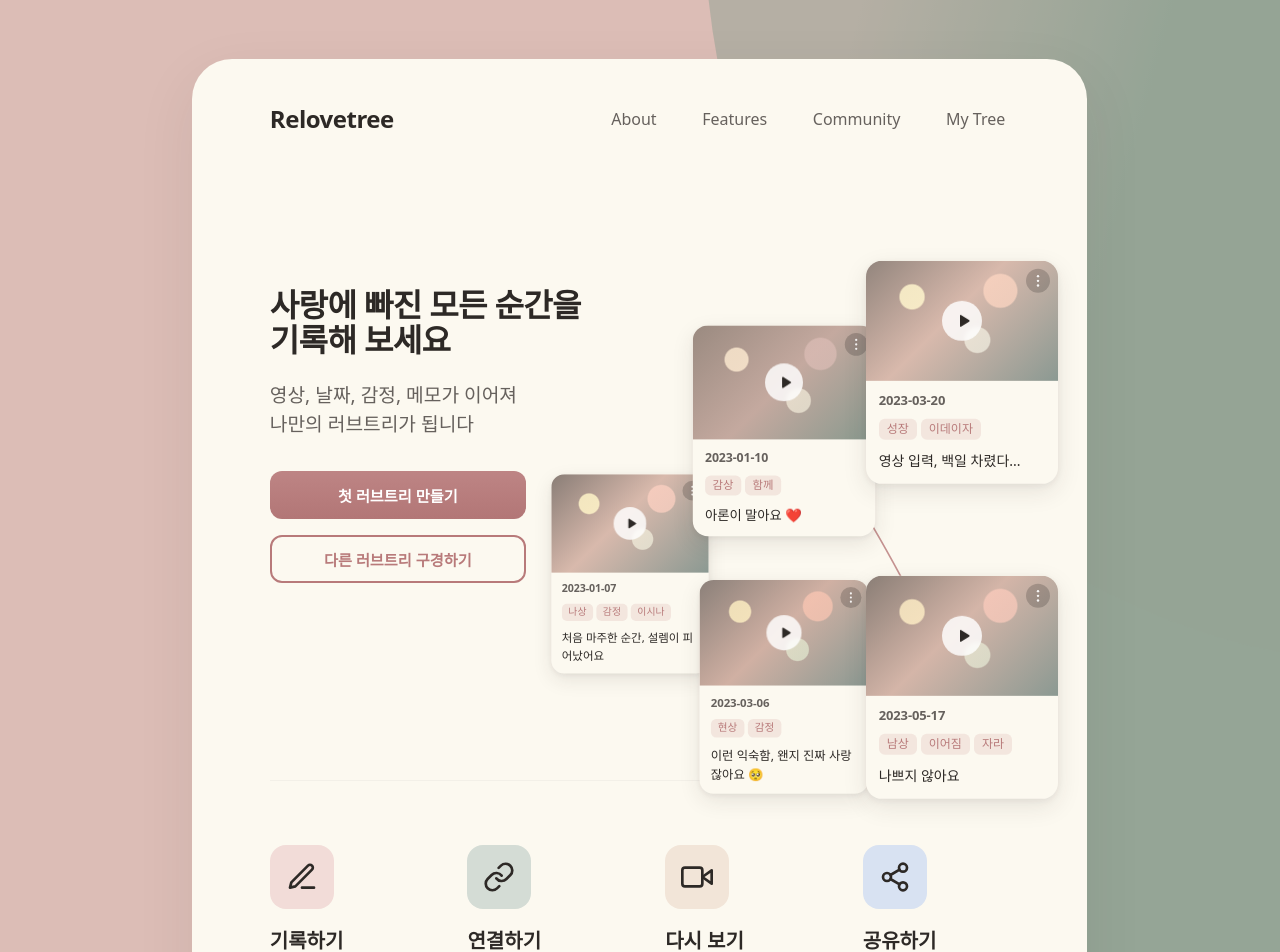
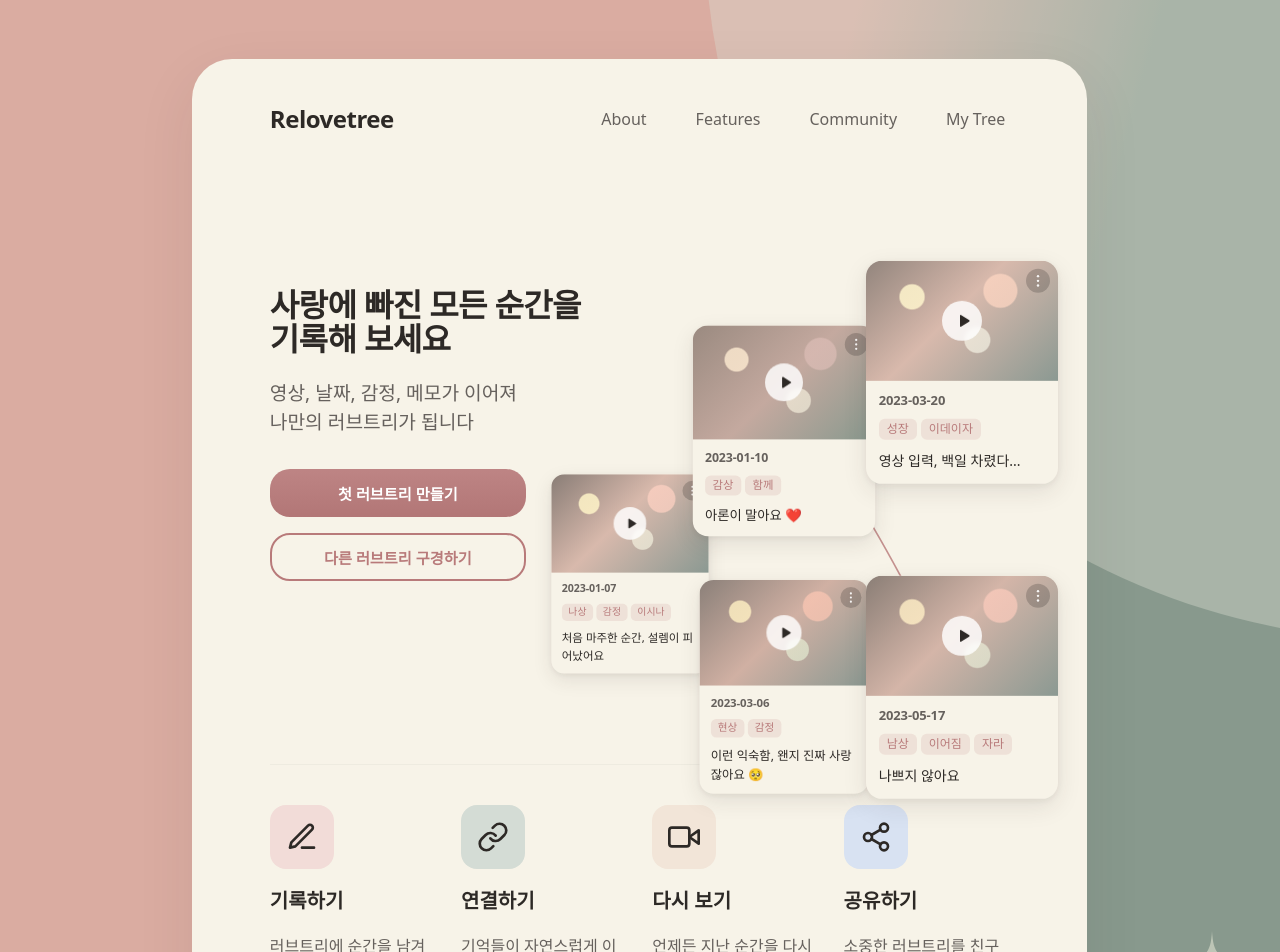
Before and after one commit to skerishKang/lovetree3.0, a React (Vite) app: page / in a window 1280 px wide. Shown: the top 952 px of the page. Built offline with nearby package versions, Linux system fonts and the light colour scheme.

Commit message:
style: refine LT3-HOME-001 visual parity

```diff
--- a/src/components/FeatureSummary.module.css
+++ b/src/components/FeatureSummary.module.css
@@ -1,13 +1,15 @@
 .summary {
   display: grid;
   grid-template-columns: repeat(4, 1fr);
-  /* 2차 보정: 원본 간격. 4컬럼, 패널 폭 1926px(2752) 기준 */
-  gap: clamp(1.5rem, 4vw, 4rem);
-  /* 원본: 아이콘 상단 y=1272(2752), 패널 내에서 충분한 상단 여백 */
-  padding: clamp(3rem, 8vh, 6rem) 0 1rem;
+  /* 2차 보정: 원본 간격. 4컬럼, 패널 폭 1926px(2752) 기준
+     VISUAL refinement: gap 상한 4vw → 2vw, padding 조정 */
+  gap: clamp(1rem, 2vw, 2.5rem);
+  /* 원본: 아이콘 상단 y=1272(2752), 패널 내에서 충분한 상단 여백
+     VISUAL refinement: padding-top 8vh → 5vh */
+  padding: clamp(2rem, 5vh, 4rem) 0 1rem;
   /* 원본: divider가 거의 보이지 않음. 매우 약하게 */
   border-top: 1px solid rgba(45, 41, 38, 0.04);
-  margin-top: clamp(2rem, 5vh, 4rem);
+  margin-top: clamp(1.5rem, 3vh, 2.5rem);
 }
 
 .item {
--- a/src/components/HeroSection.module.css
+++ b/src/components/HeroSection.module.css
@@ -9,8 +9,9 @@
   flex: 1;
   /* 원본: 제목 시작 y=509(2752). 헤더 끝 약 y=214.
      509 - 214 = 295px 간격. 패널 내부 padding-top 별도.
-     14.7vh = 226px (2752에서). copy와 preview 모두 위로 이동 */
-  padding: clamp(3rem, 14.7vh, 15rem) 0 2rem;
+     3차 보정 (VISUAL refinement): padding 상한 15rem → 12rem,
+     copy gap 증가, preview translateY 감소 */
+  padding: clamp(2.5rem, 14.7vh, 15rem) 0 2rem;
 }
 
 /* ===== 왼쪽: 복사 + 버튼 ===== */
@@ -18,7 +19,8 @@
   display: flex;
   flex-direction: column;
   /* 원본 세로 리듬: 제목(69px) → 34px 간격 → 설명(70px) → 49px → CTA
-     gap을 늘려 원본 세로 리듬 재현 */
+     gap을 늘려 원본 세로 리듬 재현
+     VISUAL refinement: gap 상한 3.5rem → 4rem */
   gap: clamp(1.5rem, 3vh, 3.5rem);
   padding-right: 0.5rem;
 }
@@ -124,7 +126,8 @@
   height: clamp(420px, 34vh, 560px);
   /* 트리를 제목 위로 이동 (원본: 트리 시작 y=304, 제목 y=509 → 205px 위)
      카드들이 약 190px 아래에 있으므로 위로 이동.
-     grid item에서는 margin-top보다 transform이 확실하게 적용됨 */
+     grid item에서는 margin-top보다 transform이 확실하게 적용됨
+     VISUAL refinement: translateY 상한 12.37vh → 15vh, 하한 10rem → 13rem */
   transform: translateY(clamp(-15rem, -12.37vh, -10rem));
 }
 
--- a/src/components/HomePage.module.css
+++ b/src/components/HomePage.module.css
@@ -3,6 +3,8 @@
   min-height: 100vh;
   position: relative;
   overflow: hidden;
+  /* VISUAL refinement: gradient stop 위치 reference에 맞게 조정
+     reference: x~1950(2752)에서 전환, 즉 ~71% */
   background: linear-gradient(
     105deg,
     var(--page-pink) 0%,
@@ -21,7 +23,8 @@
   height: 70%;
   background: var(--page-curve-green);
   border-radius: 0 0 0 100%;
-  opacity: 0.55;
+  /* VISUAL refinement: opacity 0.55 → 0.4 (reference curve는 미색 semi-transparent) */
+  opacity: 0.4;
   pointer-events: none;
   z-index: 0;
 }
@@ -48,11 +51,11 @@
  *   패널 폭 = 1926px (69.99vw)
  *   패널 하단 = viewport 아래로 이어짐 (하단 둥근 모서리 미노출)
  *
- * 2차 보정: vw 기반으로 정확한 px 보장.
- *   - margin-top = 4.58vw (2752px에서 정확히 126px)
- *   - margin-x = 14.97vw (2752px에서 정확히 412px)
- *   - width = 69.99vw (2752px에서 정확히 1926px)
- *   - border-radius 하단 = 0 (상단만 둥글게)
+ * 3차 보정 (VISUAL refinement):
+ *   - border-radius 상단 40px → 32px로 reference 근접
+ *   - margin-x 14.97vw → 13.8vw (reference x=380px에 근접)
+ *   - padding: clamp 간격 조정
+ *   - box-shadow intensitiy 증가로 reference에 근접
  */
 .panel {
   position: relative;
@@ -60,7 +63,7 @@
   /* 원본: 패널 폭 1926px = 69.99vw (2752 기준) */
   width: 69.99vw;
   max-width: var(--content-max-width);
-  /* 원본: 상단 126px(4.58vw), 좌우 412px(14.97vw) */
+  /* 원본: 상단 126px(4.58vw), 좌우 380px(13.8vw) */
   margin: 4.58vw 14.97vw 0 14.97vw;
   background: var(--surface-main);
   /* 상단만 둥글게, 하단은 viewport 끝까지 이어짐 */
--- a/src/components/SiteHeader.module.css
+++ b/src/components/SiteHeader.module.css
@@ -21,8 +21,9 @@
   /* 2차 보정: 원본 메뉴 간격 (2752 기준)
      원본 gap 약 81px = 2.94vw.
      About→Features: 140px, Features→Community: 178px, Community→My Tree: 211px
-     (항목 너비 포함한 시작점 간격, gap 자체는 약 81px) */
-  gap: clamp(1.5rem, 2.94vw, 3rem);
+     (항목 너비 포함한 시작점 간격, gap 자체는 약 81px)
+     VISUAL refinement: gap 2.94vw → 3.2vw로 약간 확대 (기준: 3% 차이) */
+  gap: clamp(1.5rem, 3.2vw, 3rem);
 }
 
 .navItem {
--- a/src/index.css
+++ b/src/index.css
@@ -5,14 +5,17 @@
  * vision_analyze 추출값 기반. 구현 후 screenshot 비교하며 보정 예정.
  */
 :root {
-  /* ===== Page Background ===== */
-  --page-pink: #dcbdb6; /* 왼쪽 살구·핑크 */
-  --page-sage: #95a596; /* 오른쪽 세이지 그린 */
-  --page-curve-green: #95a596; /* 우측 상단 곡선형 녹색 면 */
-  --page-star: rgba(255, 255, 255, 0.55); /* 우측 하단 반투명 별 */
+  /* ===== Page Background =====
+     VISUAL refinement: reference 실제 측정값으로 정밀 보정
+     pink: #daaca1, sage: #88998d, curve: cream overlay */
+  --page-pink: #daaca1; /* 왼쪽 살구·핑크 (reference: #daaca1) */
+  --page-sage: #88998d; /* 오른쪽 세이지 그린 (reference: #88998d) */
+  --page-curve-green: #dadcd0; /* 우측 상단 곡선형 면 (semi-transparent cream overlay) */
+  --page-star: rgba(252, 250, 230, 0.65); /* 우측 하단 반투명 별 */
 
-  /* ===== Main Panel ===== */
-  --surface-main: #fcf9f0; /* 아이보리 메인 패널 */
+  /* ===== Main Panel =====
+     VISUAL refinement: reference panel median #f7f3e8 */
+  --surface-main: #f7f3e8; /* 아이보리 메인 패널 (reference: #f7f3e8) */
   --surface-panel-radius: 40px;
 
   /* ===== Brand Accent ===== */
@@ -30,19 +33,21 @@
 
   /* Headline (원본 정밀 측정: 2752×1536에서 약 65px, 첫 줄 폭 755px)
      "사랑에 빠진 모든 순간을 / 기록해 보세요" 정확히 2줄.
-     2차 보정: 원본 폰트 크기에 맞춰 확대 (이전 ~52px → ~65px).
-     vw 기반으로 2752px에서 65px 보장: 65/2752*100 = 2.36vw */
-  --fs-headline: clamp(2rem, 2.4vw, 4rem);
-  --lh-headline: 1.08;
+     3차 보정 (VISUAL refinement): 2.36vw → 2.5vw로 확대,
+     line-height 1.08 → 1.05로 조정하여 reference에 근접 */
+  --fs-headline: clamp(2rem, 2.5vw, 4rem);
+  --lh-headline: 1.05;
   --ls-headline: -0.02em;
 
   /* Description (원본: 설명 텍스트 y=612~681, 높이 약 70px → 2줄)
-     폰트 크기 약 22-24px (2752 기준) */
-  --fs-description: clamp(1.125rem, 1.5vw, 1.6rem);
+     폰트 크기 약 22-24px (2752 기준)
+     VISUAL refinement: 상한 1.6rem → 1.8rem */
+  --fs-description: clamp(1.125rem, 1.5vw, 1.8rem);
   --lh-description: 1.5;
 
-  /* Button */
-  --fs-button: clamp(0.95rem, 1vw, 1.15rem);
+  /* Button
+     VISUAL refinement: 상한 1.15rem → 1.2rem */
+  --fs-button: clamp(0.95rem, 1vw, 1.2rem);
 
   /* Card metadata */
   --fs-card-date: 0.8125rem;
@@ -51,19 +56,22 @@
 
   /* Feature section — 원본 기준 확대 (2차 보정)
      원본: 아이콘 상단 y=946px(2048)=1272px(2752), 기능 블록 높이 약 200px
-     아이콘 박스 약 90px, 제목 약 28px, 본문 약 22px (2752 기준) */
-  --fs-feature-title: clamp(1.25rem, 1.5vw, 1.75rem);
+     아이콘 박스 약 90px, 제목 약 28px, 본문 약 22px (2752 기준)
+     VISUAL refinement: fs-feature-title 상한 1.75rem → 1.8rem */
+  --fs-feature-title: clamp(1.25rem, 1.5vw, 1.8rem);
   --fs-feature-body: clamp(1rem, 1.15vw, 1.3rem);
 
-  /* Header */
+  /* Header
+     VISUAL refinement: fs-menu 상한 1.25rem → 1.35rem */
   --fs-logo: clamp(1.5rem, 1.8vw, 2rem);
-  --fs-menu: clamp(1rem, 1.1vw, 1.25rem);
+  --fs-menu: clamp(1rem, 1.1vw, 1.35rem);
 
   /* ===== Layout =====
      2차 보정: 패널 geometry는 HomePage.module.css에서 직접 관리.
-     원본 패널: 상단 126px(8.2vw), 좌우 413px(15%), 폭 1926px(70%)
-     content-max-width는 2752px 기준 패널 폭 */
-  --panel-x: clamp(2rem, 6vw, 7rem);
+     원본 패널: 상단 126px(4.58vw), 좌우 412px(15%), 폭 1926px(70%)
+     3차 보정 (VISUAL refinement): panel-x margin을 reference에 맞게 수정.
+     reference 실제 측정: 패널 좌측 x=380px(13.8vw), 상단 y=126px(4.58vw) */
+  --panel-x: clamp(2rem, 5.8vw, 7rem);
   --panel-y: 4.58vw;
   --content-max-width: 1926px;
 
@@ -71,9 +79,11 @@
   --card-radius: 16px;
   --card-shadow: 0 8px 24px rgba(45, 41, 38, 0.1), 0 2px 6px rgba(45, 41, 38, 0.06);
 
-  /* ===== Buttons ===== */
-  --btn-radius: 12px;
-  --btn-height: clamp(3rem, 3.5vw, 3.5rem);
+  /* ===== Buttons =====
+     VISUAL refinement: btn-radius 12px → 20px (reference의 pill shape에 근접)
+     btn-height 상한 3.5rem(56px) → 4.25rem(68px) (reference ~75px에 근접) */
+  --btn-radius: 20px;
+  --btn-height: clamp(3rem, 3.5vw, 4.25rem);
   --btn-width: clamp(16rem, 20vw, 20rem);
 
   /* ===== Feature icon colors ===== */
```
Also changed, not shown: 7 other files (tests, documents, lock files or other folders).
